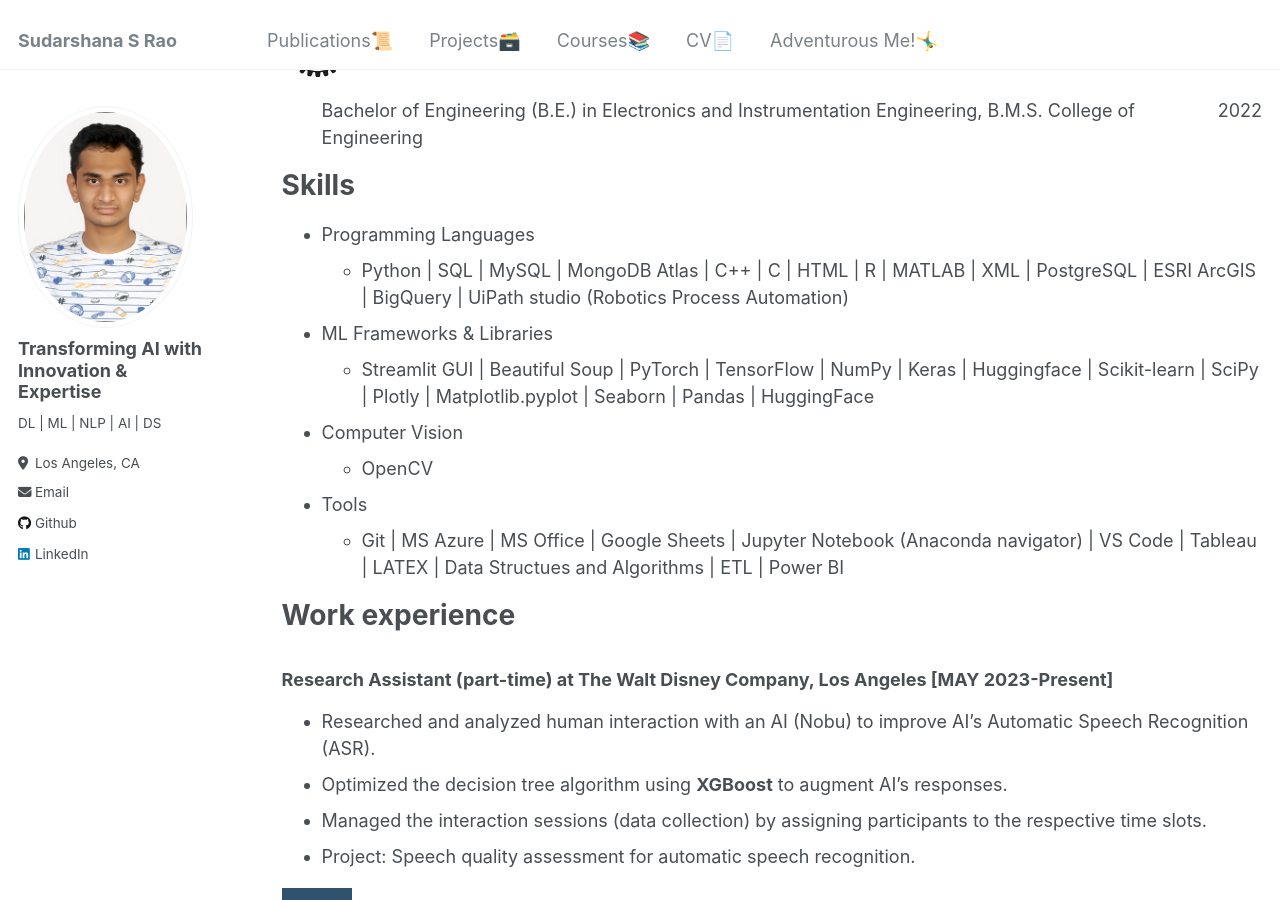
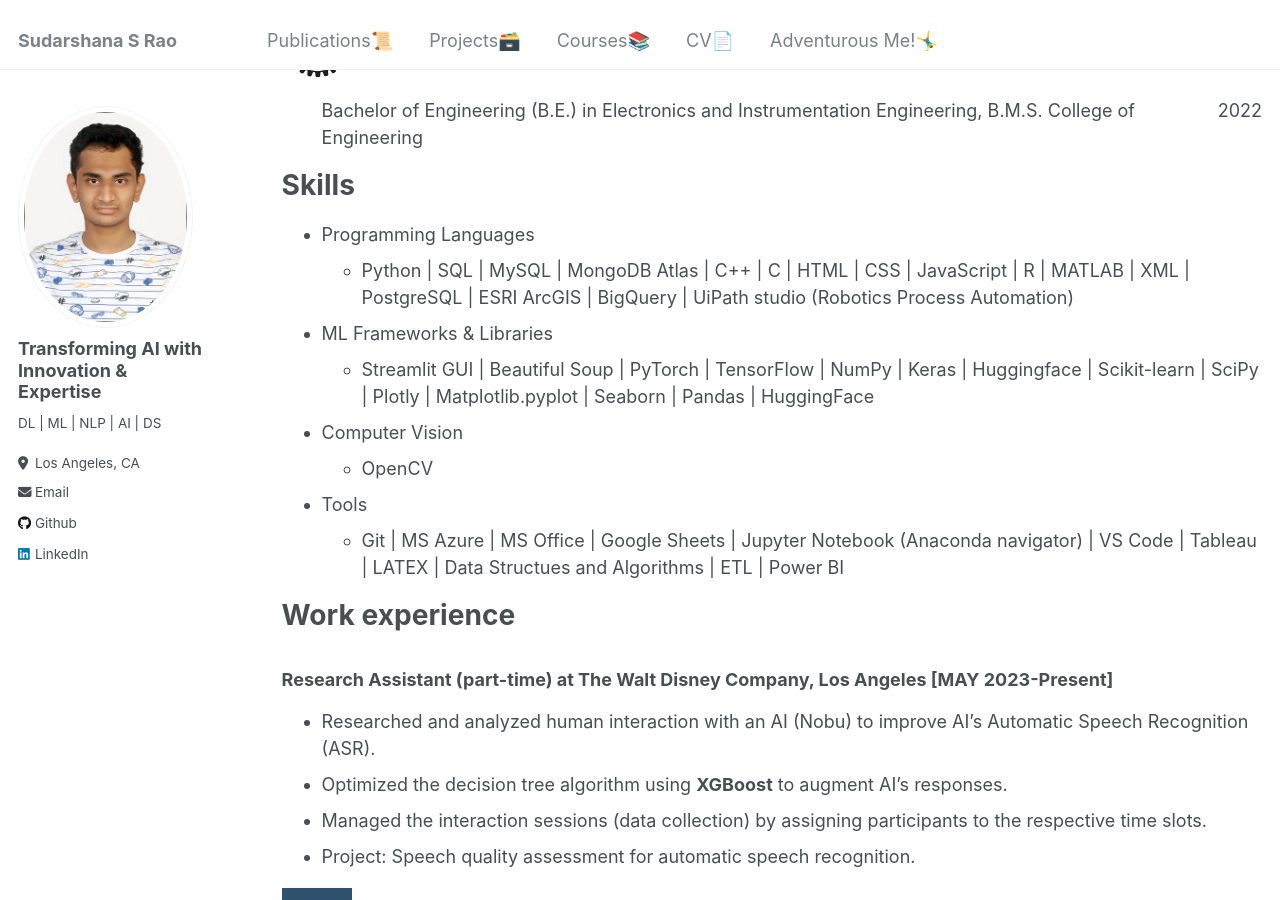
Before and after one commit to SudarshanaSRao/SudarshanaSRao.github.io, a Jekyll site: the page built from _pages/cv.md, in a window 1280 px wide and 900 px high, scrolled down 397 px. Built offline with Jekyll 4.4.1, drawn with Linux system fonts in a browser that asks for light colours.

Commit message:
Update cv.md

```diff
--- a/_pages/cv.md
+++ b/_pages/cv.md
@@ -82,7 +82,7 @@ Skills
 ======
 
 * Programming Languages
-  * Python  \|  SQL  \|  MySQL  \|  MongoDB Atlas  \|  C++  \|  C  \|  HTML  \|  R  \|  MATLAB  \| XML  \|  PostgreSQL  \|  ESRI ArcGIS  \|  BigQuery  \|  UiPath studio (Robotics Process Automation)
+  * Python  \|  SQL  \|  MySQL  \|  MongoDB Atlas  \|  C++  \|  C  \|  HTML  \|  CSS  \|  JavaScript  \|  R  \|  MATLAB  \| XML  \|  PostgreSQL  \|  ESRI ArcGIS  \|  BigQuery  \|  UiPath studio (Robotics Process Automation)
 
 * ML Frameworks & Libraries
   * Streamlit GUI  \|  Beautiful Soup  \|  PyTorch  \|  TensorFlow  \| NumPy \|  Keras  \|  Huggingface  \|  Scikit-learn  \|  SciPy  \|  Plotly  \|  Matplotlib.pyplot  \|  Seaborn  \|  Pandas  \|  HuggingFace
```
